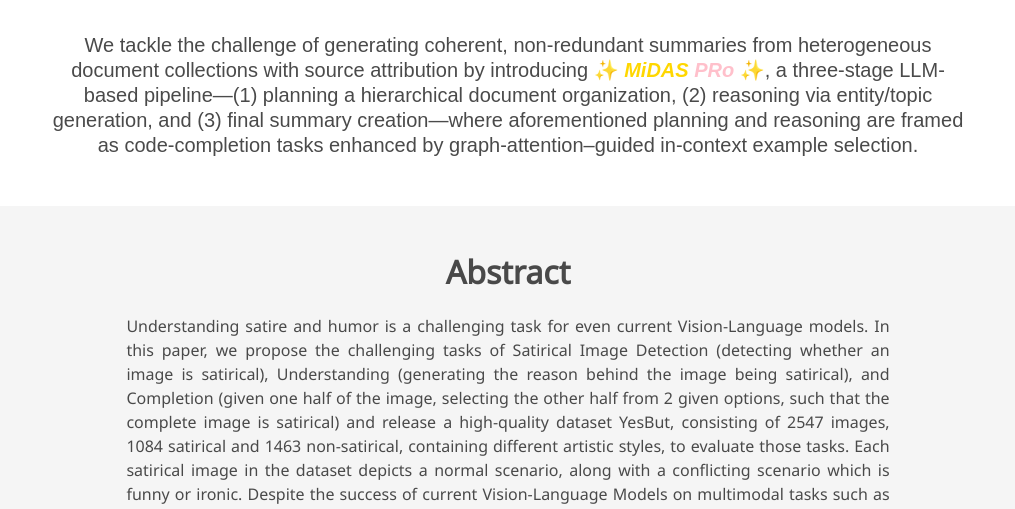
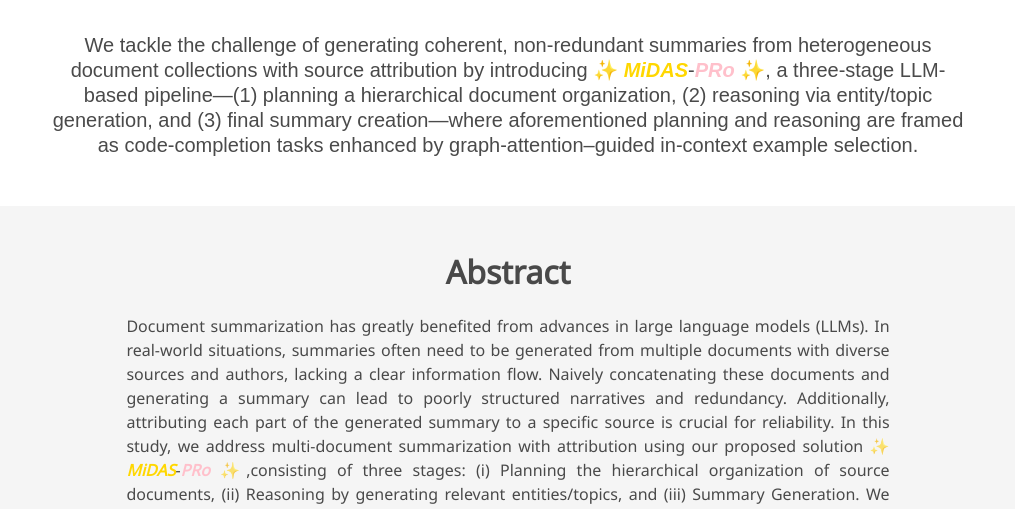
Before and after one commit to midas-pro-mds/midas-pro-mds.github.io, a plain HTML site: page index.html in a window 1280 px wide. Shown: the part 443-952 px from the top of the page, without its empty margins (132-1147 px from the left). Drawn offline with nearby package versions, Linux system fonts and the light colour scheme; some icons are missing; a web font is replaced by a local one.

Commit message:
First Commit

```diff
--- a/index.html
+++ b/index.html
@@ -122,8 +122,7 @@
 
         <!-- Subtitle -->
         <h2 class="subtitle has-text-centered">
-          We tackle the challenge of generating coherent, non-redundant summaries from heterogeneous document collections with source attribution by introducing     ✨ <span style="color: #FFD700;"><b><i>MiDAS</i></b></span>
-    <span style="color: #FFC0CB;"><b><i>PRo</i></b></span> ✨, a three-stage LLM-based pipeline—(1) planning a hierarchical document organization, (2) reasoning via entity/topic generation, and (3) final summary creation—where aforementioned planning and reasoning are framed as code-completion tasks enhanced by graph-attention–guided in-context example selection.
+          We tackle the challenge of generating coherent, non-redundant summaries from heterogeneous document collections with source attribution by introducing     ✨ <span style="color: #FFD700;"><b><i>MiDAS</i></b></span>-<span style="color: #FFC0CB;"><b><i>PRo</i></b></span> ✨, a three-stage LLM-based pipeline—(1) planning a hierarchical document organization, (2) reasoning via entity/topic generation, and (3) final summary creation—where aforementioned planning and reasoning are framed as code-completion tasks enhanced by graph-attention–guided in-context example selection.
         </h2>
       </div>
     </div>
@@ -141,7 +140,7 @@
           <h2 class="title is-3">Abstract</h2>
           <div class="content has-text-justified">
             <p>
-              Understanding satire and humor is a challenging task for even current Vision-Language models. In this paper, we propose the challenging tasks of Satirical Image Detection (detecting whether an image is satirical), Understanding (generating the reason behind the image being satirical), and Completion (given one half of the image, selecting the other half from 2 given options, such that the complete image is satirical) and release a high-quality dataset YesBut, consisting of 2547 images, 1084 satirical and 1463 non-satirical, containing different artistic styles, to evaluate those tasks. Each satirical image in the dataset depicts a normal scenario, along with a conflicting scenario which is funny or ironic. Despite the success of current Vision-Language Models on multimodal tasks such as Visual QA and Image Captioning, our benchmarking experiments show that such models perform poorly on the proposed tasks on the YesBut Dataset in Zero-Shot Settings w.r.t both automated as well as human evaluation. Additionally, we release a dataset of 119 real, satirical photographs for further research.
+              Document summarization has greatly benefited from advances in large language models (LLMs). In real-world situations, summaries often need to be generated from multiple documents with diverse sources and authors, lacking a clear information flow. Naively concatenating these documents and generating a summary can lead to poorly structured narratives and redundancy. Additionally, attributing each part of the generated summary to a specific source is crucial for reliability. In this study, we address multi-document summarization with attribution using our proposed solution ✨ <span style="color: #FFD700;"><b><i>MiDAS</i></b></span>-<span style="color: #FFC0CB;"><b><i>PRo</i></b></span> ✨,consisting of three stages: (i) Planning the hierarchical organization of source documents, (ii) Reasoning by generating relevant entities/topics, and (iii) Summary Generation. We treat the first two sub-problems as a code completion task for LLMs. By incorporating well-selected in-context learning examples through a graph attention network, LLMs effectively generate plans and reason topics for a document collection. Experiments on summarizing scientific articles from public datasets show that our approach outperforms state-of-the-art baselines in both automated and human evaluations.
             </p>
           </div>
         </div>
```
